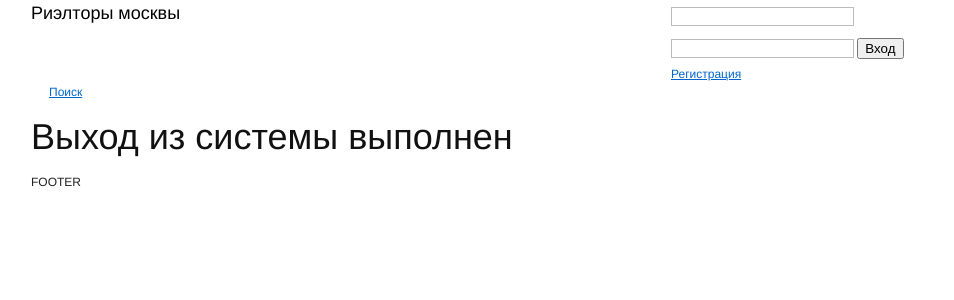
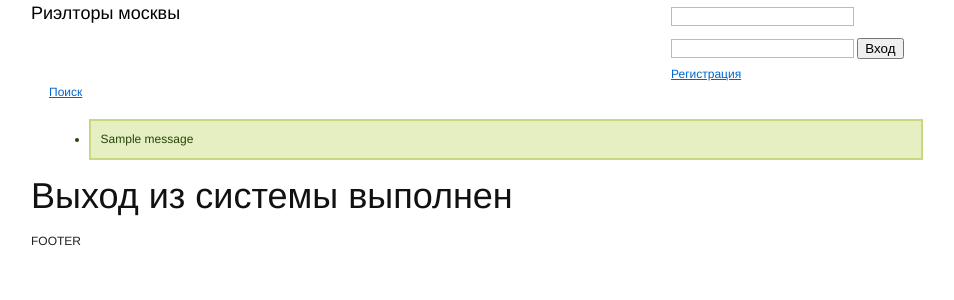
Before and after one commit to unpatioli/realtors, a Django app: template templates/accounts/logged_out.html in a window 1280 px wide. Shown: the top 300 px of the page, without its empty margins (134-1088 px from the left). Run offline with Django 3.2, Linux system fonts and the light colour scheme; the template is opened without the code that fills it, so the values that code supplies are empty; one stand-in notice (Sample message) is shown; some libraries are stand-ins or nearby versions.

Commit message:
messages show ability added to main layout

```diff
--- a/templates/base.html
+++ b/templates/base.html
@@ -78,6 +78,18 @@
 						</div>
 					</div>
 
+					{% if messages %}
+						<div id="messages_container" class="prepend-1 span-22 append-1 last">
+							<div class="messages" class="span-22 last">
+								<ul class="messages_list">
+									{% for message in messages %}
+										<li {% if message.tags %} class="{{ message.tags }}" {% endif %}>{{ message|safe }}</li>
+									{% endfor %}
+								</ul>
+							</div>
+						</div>
+					{% endif %}
+
 				</div>
 
 				<div id="content_container" class="span-24 last">
```
